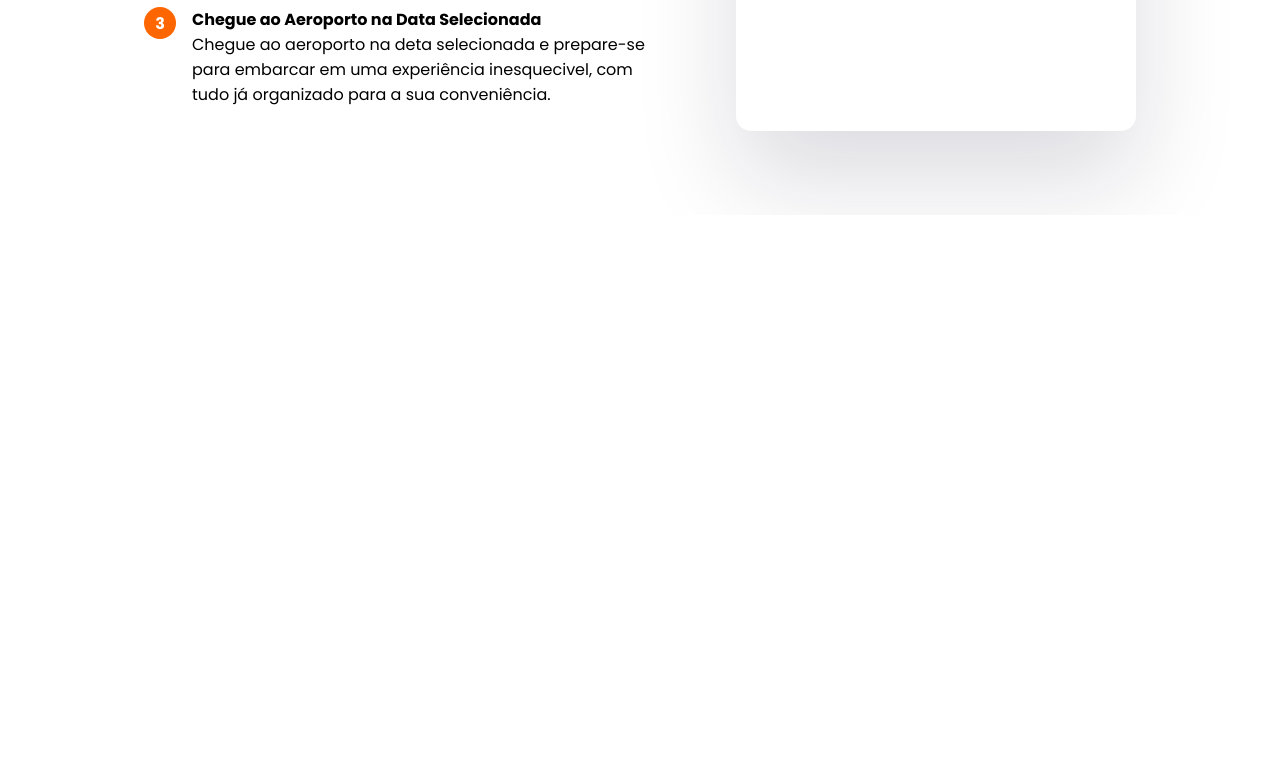
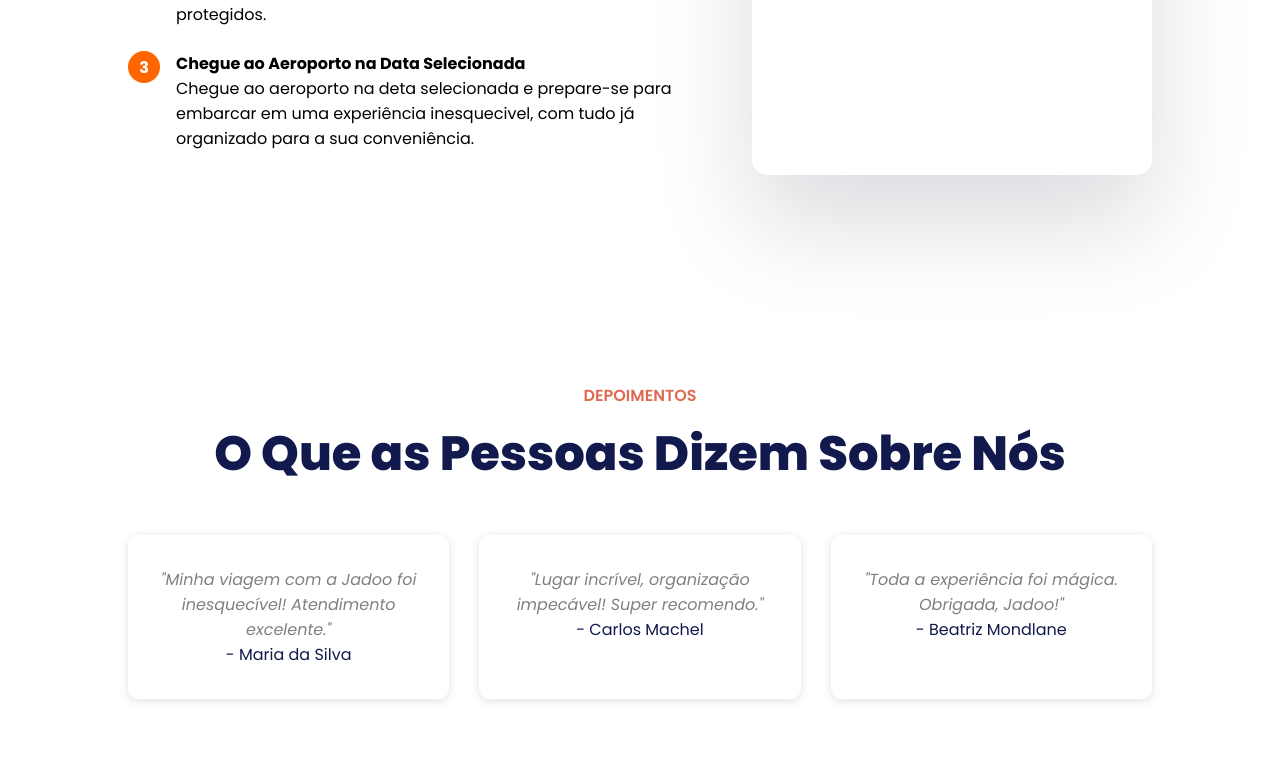
Before and after one commit to AllanFilimaoZita/Jadoo-Travel-Website, a plain HTML site: page index.html in a window 1280 px wide. Shown: the part 2819-3585 px from the top of the page. Before the commit the page ends 3034 px from the top, so only its background shows below. Drawn offline with Linux system fonts and the light colour scheme.

Commit message:
Adicionei a Estrutura da Sessão de Depoimentos e Estilizei a Sessão

```diff
--- a/index.html
+++ b/index.html
@@ -166,5 +166,25 @@
     </section>
     <!-- Fim da Estruturação da Sessão de Reservas -->
 
+    <!-- Estruturação da Sessão de Depoimentos -->
+    <section class="depoimentos">
+        <h3>DEPOIMENTOS</h3>
+        <h2>O Que as Pessoas Dizem Sobre Nós</h2>
+        <div class="conteudo-depoimento">
+            <div class="testemunho">
+                <span class="descricao">"Minha viagem com a Jadoo foi inesquecível! Atendimento excelente."</span>
+                <h4>- Maria da Silva</h4>
+            </div>
+            <div class="testemunho">
+                <span class="descricao">"Lugar incrível, organização impecável! Super recomendo."</span>
+                <h4>- Carlos Machel</h4>
+            </div>
+            <div class="testemunho">
+                <span class="descricao">"Toda a experiência foi mágica. Obrigada, Jadoo!"</span>
+                <h4>- Beatriz Mondlane</h4>
+            </div>
+        </div>
+    </section>
+    <!-- Fim da Estruturação da Sessão de Depoimentos -->
 </body>
 </html>
--- a/style.css
+++ b/style.css
@@ -8,7 +8,7 @@
 }
 
 body {
-    padding: 20px 80px;
+    padding: 4rem 4rem;
     font-family: 'Poppins', sans-serif;
 }
 /* Fim da Estilização GERAL */
@@ -151,7 +151,7 @@ p {
 
 /* Estilização da Sessão de Categorias */
 .servicos {
-    padding: 4rem 2rem;
+    padding: 4rem 4rem;
     margin-top: 5rem;
 }
 
@@ -207,7 +207,7 @@ p {
 
 /* Estilização da Sessão de Destinos */
 .mais-vendidos {
-    padding: 4rem 2rem;
+    padding: 4rem 4rem;
     background-color: #ffffff;
 }
 
@@ -229,6 +229,7 @@ p {
 
 .cards-destinos {
     display: flex;
+    gap: 25px;
     justify-content: center;
 }
 
@@ -367,3 +368,39 @@ p {
     color: #12194D;
 }
 /* Fim da Estilização da Imagem da Sessão de Reservas */
+
+/* Estilização da Sessão de Depoimentos */
+.depoimentos {
+    padding: 4rem 4rem;
+    margin-top: 5rem;
+    text-align: center;
+}
+
+.depoimentos h2 {
+    margin-bottom: 35px;
+}
+
+.conteudo-depoimento {
+    display: flex;
+    gap: 30px;
+    justify-content: center;
+}
+
+.testemunho {
+    padding: 2rem;
+    width: 500px;
+    box-shadow: rgba(99, 99, 99, 0.2) 0px 2px 8px 0px;
+    border-radius: 10px;
+}
+
+.testemunho .descricao {
+    font-style: italic;
+    color: #808080;
+    margin-bottom: 15px;
+}
+
+.testemunho h4 {
+    font-weight: normal;
+    color: #12194D;
+}
+/* Fim da Estilização da Sessão de Depoimentos */
```
